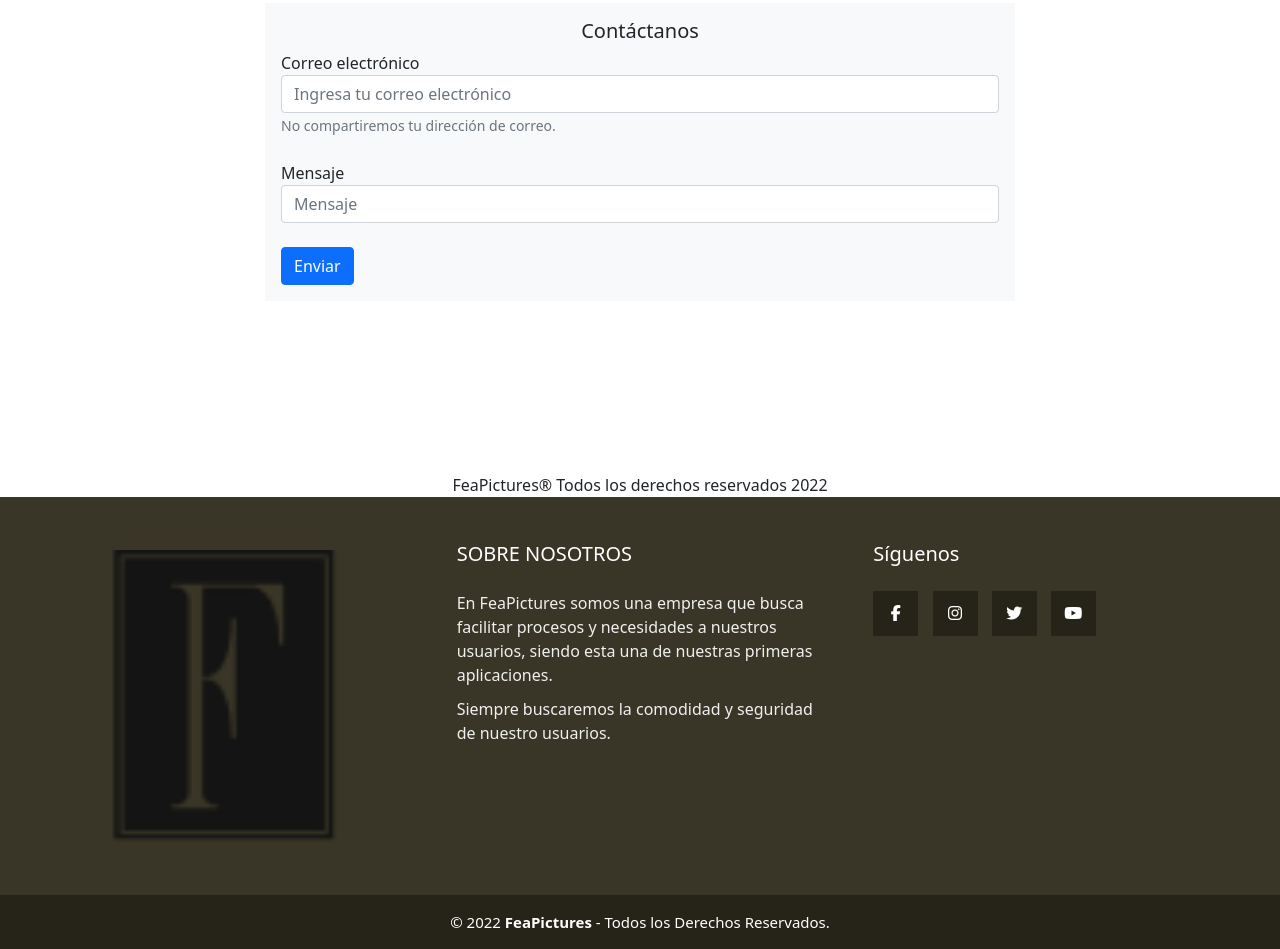
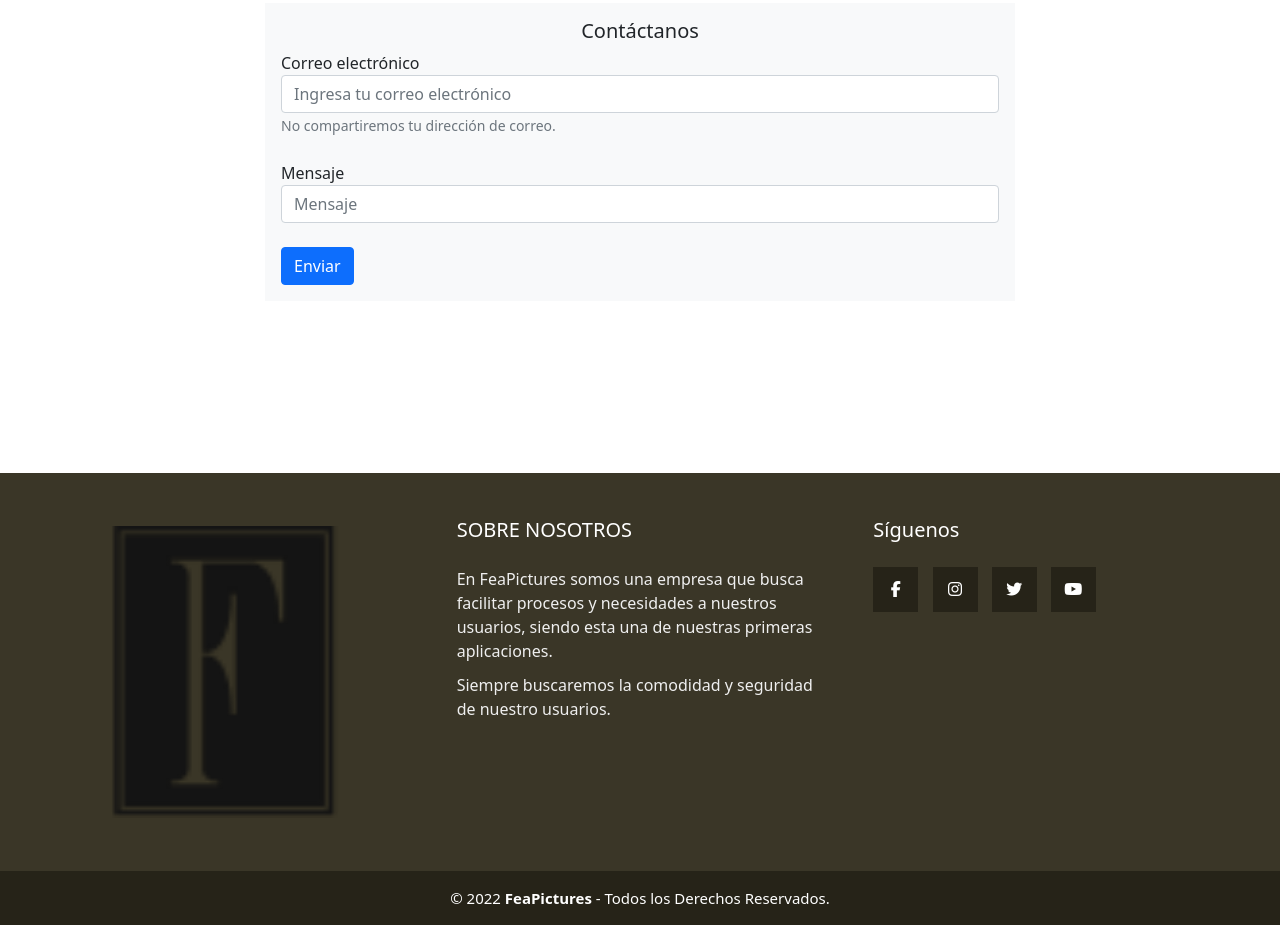
Before and after one commit to ArnolCaceres/FeaPictures-LandingPage, a plain HTML site: page index.html in a window 1280 px wide. Shown: the part 1747-2696 px from the top of the page. After the commit the page ends 2672 px from the top, so only its background shows below. Drawn offline with nearby package versions, Linux system fonts and the light colour scheme; a script that the page names is missing.

Commit message:
old footer delete

```diff
--- a/index.html
+++ b/index.html
@@ -182,7 +182,6 @@
       <br>
       <br>
       <div class="container d-flex justify-content-center">
-        <footer>FeaPictures® Todos los derechos reservados 2022</footer>
       </div>
     </section>
 
```
